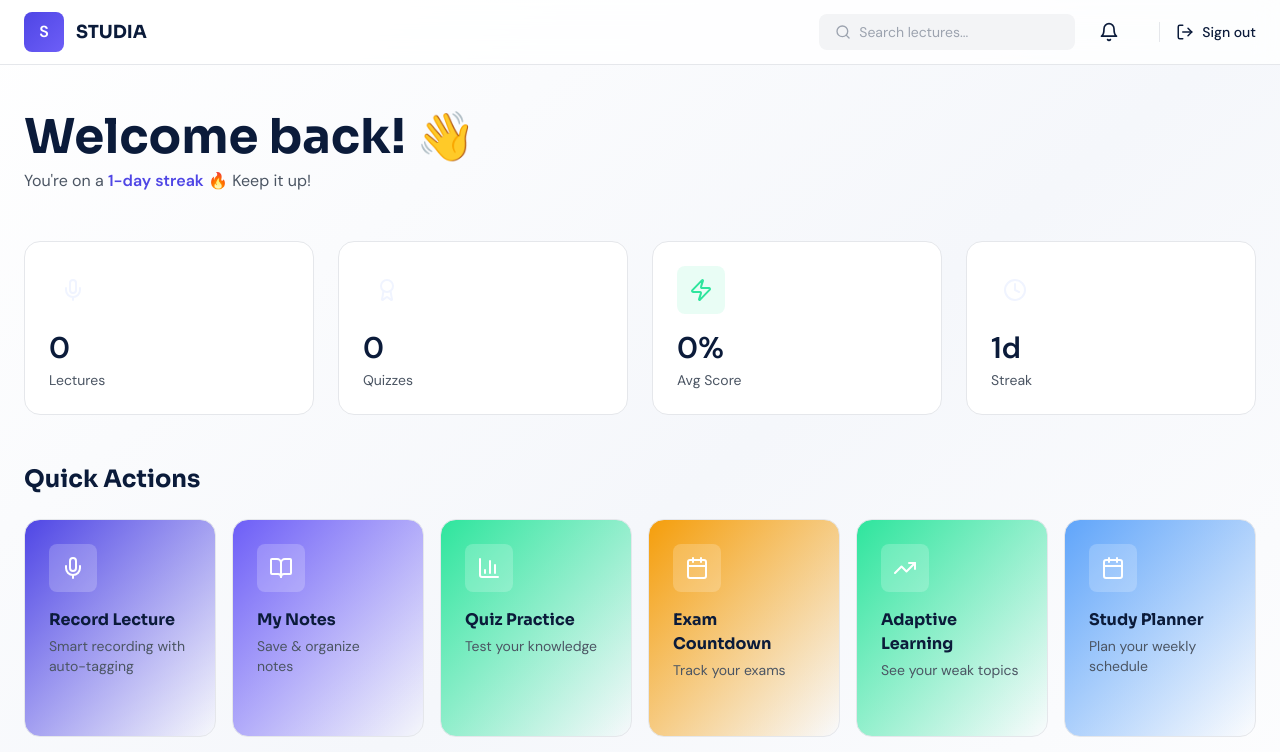
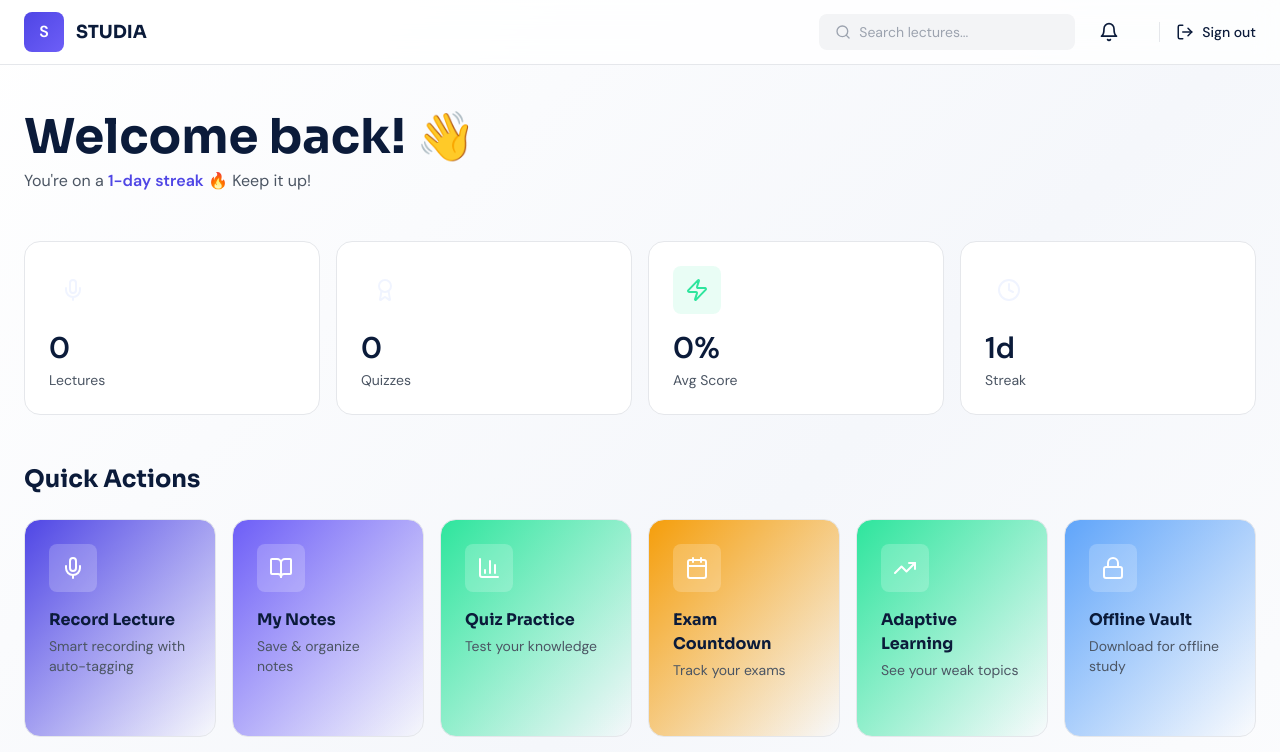
Before and after one commit to franklinemose19-alt/Studia-v2, a React (Vite) app: page /dashboard in a window 1280 px wide. Shown: the top 752 px of the page. Built offline with nearby package versions, Linux system fonts and the light colour scheme.

Commit message:
Update Dashboard.tsx

```diff
--- a/src/page/Dashboard.tsx
+++ b/src/page/Dashboard.tsx
@@ -1,3 +1,4 @@
+import { LogOut, Mic, BookOpen, BarChart3, Calendar, Settings, Zap, Award, Clock, ChevronRight, Search, Bell, User, TrendingUp, Lock } from 'lucide-react'
 import { LogOut, Mic, BookOpen, BarChart3, Calendar, Settings, Zap, Award, Clock, ChevronRight, Search, Bell, User, TrendingUp } from 'lucide-react'
 import { motion } from 'framer-motion'
 import { LogOut, Mic, BookOpen, BarChart3, Calendar, Settings, Zap, Award, Clock, ChevronRight, Search, Bell, User } from 'lucide-react'
@@ -32,6 +33,7 @@ export default function Dashboard() {
     { icon: BarChart3, title: 'Quiz Practice', desc: 'Test your knowledge', path: '/quiz', color: 'from-mint' },
     { icon: Calendar, title: 'Exam Countdown', desc: 'Track your exams', path: '/exam-countdown', color: 'from-warning' },
     { icon: TrendingUp, title: 'Adaptive Learning', desc: 'See your weak topics', path: '/adaptive-learning', color: 'from-mint' },
+    { icon: Lock, title: 'Offline Vault', desc: 'Download for offline study', path: '/offline-vault', color: 'from-light-blue' },
     { icon: Calendar, title: 'Study Planner', desc: 'Plan your weekly schedule', path: '/study-planner', color: 'from-light-blue' },
   ]
 
@@ -91,7 +93,7 @@ export default function Dashboard() {
           </div>
 
           {/* STATS GRID */}
-          <div className="grid md:grid-cols-2 lg:grid-cols-4 gap-6">
+          <div className="grid md:grid-cols-2 lg:grid-cols-4 gap-4">
             {statCards.map((stat, i) => (
               <motion.div
                 key={i}
```
